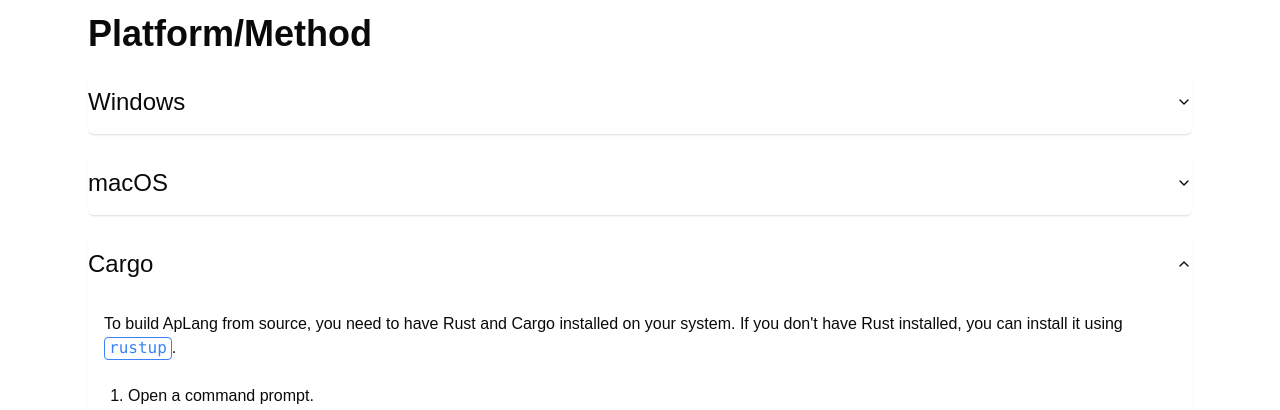
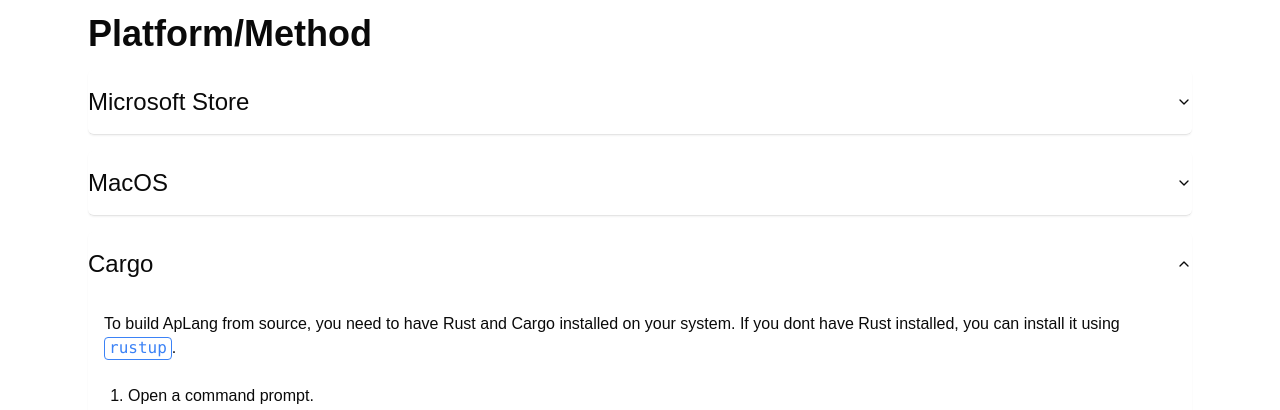
Before and after one commit to snowfoxsh/aplang-website, a Next.js app: page /install in a window 1280 px wide. Shown: the part 232-642 px from the top of the page. Built offline with nearby package versions, Linux system fonts and the light colour scheme.

Commit message:
[uni] update install instructions

```diff
--- a/app/install/cargo.tsx
+++ b/app/install/cargo.tsx
@@ -1,13 +1,13 @@
 import Link from "next/link";
 import { Alert, AlertTitle } from "@/components/ui/alert";
-import { Code, Terminal, TriangleAlert } from "lucide-react";
+import { Terminal, TriangleAlert } from "lucide-react";
 import CodeLine from "@/components/custom/code-line";
 
 export default function SourceBuild() {
     return (
         <div className="p-4 space-y-6">
             <p className="text-base">
-                To build ApLang from source, you need to have Rust and Cargo installed on your system. If you don't have Rust installed, you can install it using{" "}
+                To build ApLang from source, you need to have Rust and Cargo installed on your system. If you dont have Rust installed, you can install it using{" "}
                 <Link href="https://rustup.rs" target="_blank" rel="noreferrer">
                     <CodeLine variant="link">rustup</CodeLine>
                 </Link>.
--- a/app/install/macos.tsx
+++ b/app/install/macos.tsx
@@ -27,9 +27,9 @@ export default function MacOSInstall() {
                     Run the installer and follow the instructions to complete the installation. Leave the default installation path as is.
                 </li>
             </ol>
-            <Alert className="border-l-4 border-green-500 p-4">
+            <Alert className="border-l-4 border-purple-500 p-4">
                 <div className="flex items-start">
-                    <InfoIcon className="h-4 w-4 text-green-500 mt-1" />
+                    <InfoIcon className="h-4 w-4 text-purple-500 mt-1" />
                     <div className="ml-2">
                         Remember to update ApLang regularly to get the latest features and bug fixes.
                     </div>
--- /dev/null
+++ b/app/install/ms-store.tsx
@@ -0,0 +1,36 @@
+import CodeLine from "@/components/custom/code-line";
+import Link from "next/link";
+import {ExternalLink, InfoIcon} from "lucide-react";
+import {Alert} from "@/components/ui/alert";
+import {Button} from "@/components/ui/button";
+
+export default function MicrosoftStoreInstall() {
+    return (
+        <div className="p-4 space-y-6">
+            <Link href="https://apps.microsoft.com/detail/9nnwl7hkmqdm?ocid=webpdpshare">
+                <Button className="flex items-center gap-2">
+                    <ExternalLink className="h-4 w-4" />
+                    Install Latest
+                </Button>
+            </Link>
+            <ol className="list-decimal pl-6 space-y-4 text-base">
+                <li>
+                    Press the <CodeLine>Install Latest</CodeLine> button to open the Microsoft Store page for ApLang.
+                    <br /><br />
+                    Alternatively, search for <CodeLine>aplang</CodeLine> on the Microsoft Store
+                </li>
+                <li>
+                    Press the install button on the Microsoft Store page to install ApLang.
+                </li>
+            </ol>
+            <Alert className="border-l-4 border-green-500 p-4">
+                <div className="flex items-start">
+                    <InfoIcon className="h-4 w-4 text-green-500 mt-1" />
+                    <div className="ml-2">
+                        Aplang will be automatically kept up to date with the latest features and bug fixes.
+                    </div>
+                </div>
+            </Alert>
+        </div>
+    );
+}
--- a/app/install/page.tsx
+++ b/app/install/page.tsx
@@ -3,7 +3,7 @@
 import React, { useEffect, useState } from "react";
 import Header from "@/app/header";
 import { Accordion, AccordionContent, AccordionItem, AccordionTrigger } from "@/components/ui/accordion";
-import WindowsInstall from "@/app/install/windows";
+// import WinGetInstall from "@/app/install/win-get";
 import MacOSInstall from "@/app/install/macos";
 import CargoInstall from "@/app/install/cargo";
 import SourceBuild from "@/app/install/source";
@@ -11,6 +11,7 @@ import Link from "next/link";
 import CodeLine from "@/components/custom/code-line";
 import { Alert, AlertTitle } from "@/components/ui/alert";
 import { Terminal } from "lucide-react";
+import MicrosoftStoreInstall from "@/app/install/ms-store";
 
 export default function InstallPage() {
     const [platform, setPlatform] = useState<string | undefined>(undefined);
@@ -18,8 +19,8 @@ export default function InstallPage() {
     useEffect(() => {
         if (typeof window !== "undefined") {
             const userAgent = navigator.userAgent.toLowerCase();
-            if (userAgent.includes("windows")) {
-                setPlatform("windows");
+            if (userAgent.includes("ms-store")) {
+                setPlatform("ms-store");
             } else if (userAgent.includes("mac os") || userAgent.includes("macintosh")) {
                 setPlatform("macos");
             } else {
@@ -47,17 +48,18 @@ export default function InstallPage() {
                         onValueChange={setPlatform}
                         className="space-y-4"
                     >
-                        <AccordionItem value="windows"
+                        <AccordionItem value="win-get"
                                        className="text-2xl rounded-md shadow-sm transition-all duration-200">
-                            <AccordionTrigger>Windows</AccordionTrigger>
+                            <AccordionTrigger>Microsoft Store</AccordionTrigger>
                             <AccordionContent>
-                                <WindowsInstall/>
+                                <MicrosoftStoreInstall/>
                             </AccordionContent>
                         </AccordionItem>
 
+
                         <AccordionItem value="macos"
                                        className="text-2xl rounded-md shadow-sm transition-all duration-200">
-                            <AccordionTrigger>macOS</AccordionTrigger>
+                            <AccordionTrigger>MacOS</AccordionTrigger>
                             <AccordionContent>
                                 <MacOSInstall/>
                             </AccordionContent>
@@ -71,6 +73,13 @@ export default function InstallPage() {
                             </AccordionContent>
                         </AccordionItem>
 
+                        {/*<AccordionItem value="win-get"*/}
+                        {/*               className="text-2xl rounded-md shadow-sm transition-all duration-200">*/}
+                        {/*    <AccordionTrigger>WinGet</AccordionTrigger>*/}
+                        {/*    <AccordionContent>*/}
+                        {/*        <WinGetInstall/>*/}
+                        {/*    </AccordionContent>*/}
+                        {/*</AccordionItem>*/}
                         <AccordionItem value="source-build"
                                        className="text-2xl rounded-md shadow-sm transition-all duration-200">
                             <AccordionTrigger>Build from source</AccordionTrigger>
--- a/app/install/windows.tsx
+++ b/app/install/win-get.tsx
@@ -3,7 +3,7 @@ import { AlertCircle, Terminal } from "lucide-react";
 import CodeLine from "@/components/custom/code-line";
 import Link from "next/link";
 
-export default function WindowsInstall() {
+export default function WinGetInstall() {
     return (
         <div className="p-4 space-y-6">
             <p className="text-base">
```
